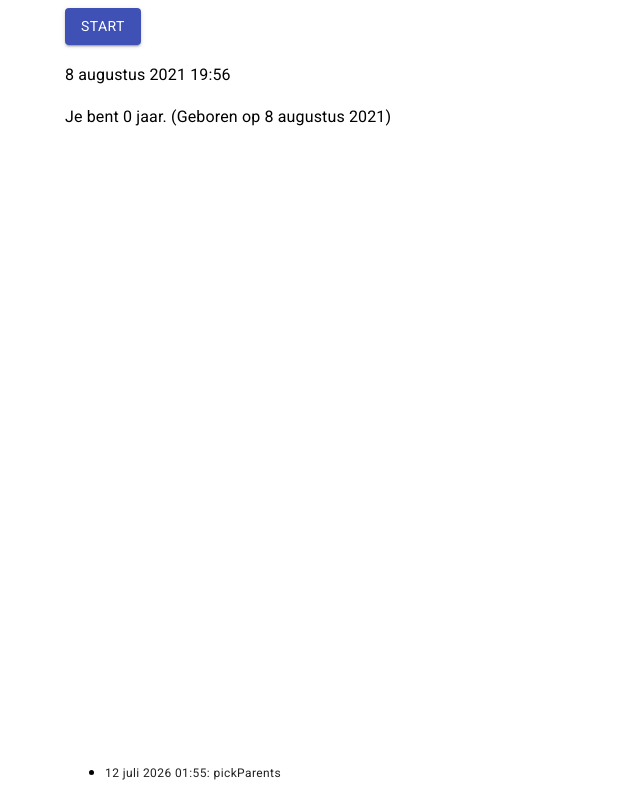
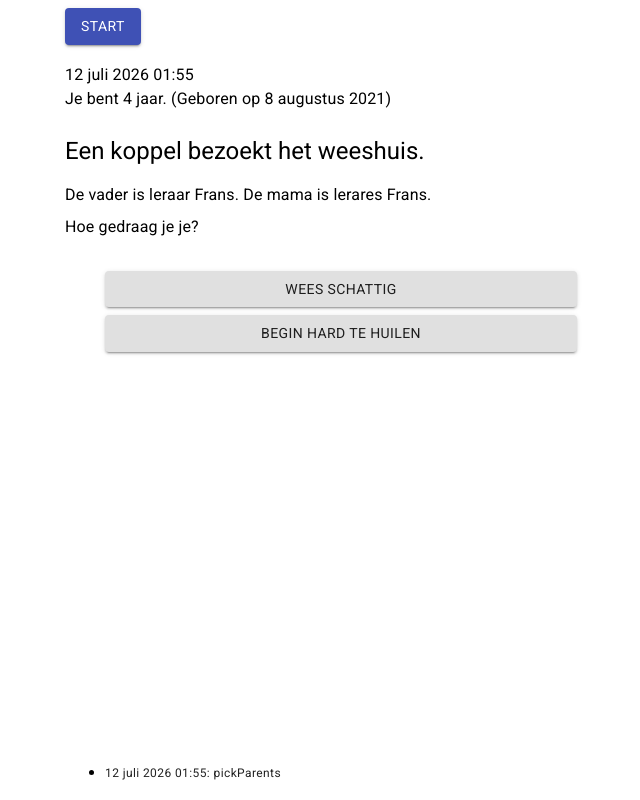
Before and after one commit to ThomasStock/onehundredyears, a React (Create React App) app: page / in a window 1280 px wide. Shown: the whole page, without its empty margins (299-939 px from the left). Built offline with nearby package versions, Linux system fonts and the light colour scheme.

Commit message:
random parents

```diff
--- a/src/App.tsx
+++ b/src/App.tsx
@@ -15,7 +15,6 @@ const App = () => {
 	const toggleTime = () => (running ? stop() : start())
 
 	const age = date.diff(birthDate, 'year')
-	console.log('currentEvent', currentEvent)
 
 	return (
 		<Container maxWidth="sm">
@@ -25,7 +24,6 @@ const App = () => {
 			<br />
 			<br />
 			<Typography>{date.format('LL LT')}</Typography>
-			<br />
 
 			<Typography>
 				Je bent {age} jaar. (Geboren op {birthDate.format('LL')})
--- a/src/life/events/EventComponent.tsx
+++ b/src/life/events/EventComponent.tsx
@@ -1,11 +1,36 @@
-import { EventData } from './types'
+import { Box, Button, Typography } from '@material-ui/core'
+import registry from './registry'
+import { EventConfig, EventData } from './types'
 
 interface Props {
 	eventData: EventData
 }
 
 const EventComponent = ({ eventData }: Props) => {
-	return <>{JSON.stringify(eventData)}</>
+	const eventConfig = registry.get(eventData.key) as EventConfig
+	const { choices, title, description } = eventConfig
+	const Description = typeof description === 'string' ? () => <Typography>{description}</Typography> : description
+	return (
+		<Box marginTop={3}>
+			<Typography variant="h5" gutterBottom>
+				{title}
+			</Typography>
+			<Box marginTop={2} marginBottom={4}>
+				<Description />
+			</Box>
+			<Box marginLeft={5} marginRight={5}>
+				{choices.map((choice) => {
+					return (
+						<Box key={choice.key} marginBottom={1}>
+							<Button onClick={choice.onSelect} fullWidth variant="contained">
+								{choice.description}
+							</Button>
+						</Box>
+					)
+				})}
+			</Box>
+		</Box>
+	)
 }
 
 export default EventComponent
--- a/src/life/events/data/pickParents.ts
+++ /dev/null
@@ -1,29 +0,0 @@
-import { EventConfig } from '../types'
-
-const pickParents: EventConfig = {
-	key: 'pickParents',
-	title: 'Een koppel bezoekt het weeshuis.',
-	chance: 100,
-	age: {
-		min: 4,
-		max: 6,
-	},
-	choices: [
-		{
-			key: 'cute',
-			description: 'Wees schattig',
-			onSelect: () => {
-				console.log('pick cute')
-			},
-		},
-		{
-			key: 'tantrum',
-			description: 'Begin hard te huilen',
-			onSelect: () => {
-				console.log('pick tantrum')
-			},
-		},
-	],
-}
-
-export default pickParents
--- /dev/null
+++ b/src/life/events/data/pickParents.tsx
@@ -0,0 +1,83 @@
+import { Box, Typography } from '@material-ui/core'
+import { registerEvent } from '../registry'
+import { EventConfig } from '../types'
+import { getRandomFromArray } from '../utils'
+
+interface Stats {
+	wealth?: number
+	love?: number
+	intelligence?: number
+}
+
+interface Parent {
+	description: (male?: boolean) => string
+	stats: Stats
+}
+
+const parents: Parent[] = [
+	{
+		description: (male) => (male ? 'baas van een stofzuiger fabriek' : 'bazin van een stofzuiger fabriek'),
+		stats: {
+			wealth: 84,
+			love: 19,
+		},
+	},
+	{
+		description: (male) => (male ? 'leraar Frans' : 'lerares Frans'),
+		stats: {
+			love: 68,
+			intelligence: 58,
+			wealth: 43,
+		},
+	},
+	{
+		description: (male) => (male ? 'viroloog' : 'virologe'),
+		stats: {
+			intelligence: 73,
+		},
+	},
+]
+
+const pickParents: EventConfig = {
+	key: 'pickParents',
+	title: 'Een koppel bezoekt het weeshuis.',
+	description: () => {
+		const dad = getRandomFromArray(parents)
+		const mom = getRandomFromArray(parents)
+		return (
+			<>
+				<Typography>
+					De vader is {dad.description(true)}. De mama is {mom.description(false)}.
+				</Typography>
+				<Box marginTop={1}>
+					<Typography>Hoe gedraag je je?</Typography>
+				</Box>
+			</>
+		)
+	},
+	chance: 100,
+	age: {
+		min: 4,
+		max: 6,
+	},
+	choices: [
+		{
+			key: 'cute',
+			description: 'Wees schattig',
+			onSelect: () => {
+				console.log('pick cute')
+			},
+		},
+		{
+			key: 'tantrum',
+			description: 'Begin hard te huilen',
+			onSelect: () => {
+				console.log('pick tantrum')
+			},
+		},
+	],
+}
+
+export default pickParents
+
+registerEvent(pickParents)
--- /dev/null
+++ b/src/life/events/registry.ts
@@ -0,0 +1,7 @@
+import { createRegistry } from '../../registry-factory'
+import { EventConfig } from './types'
+
+const registry = createRegistry<EventConfig>()
+export default registry
+
+export const registerEvent = (eventConfig: EventConfig) => registry.add(eventConfig.key, eventConfig)
--- a/src/life/events/types.ts
+++ b/src/life/events/types.ts
@@ -1,4 +1,5 @@
 import { Dayjs } from 'dayjs'
+import React from 'react'
 
 interface EventAge {
 	min?: number
@@ -14,6 +15,7 @@ interface ChoiceData {
 export interface EventConfig {
 	key: string
 	title: string
+	description: string | React.FunctionComponent
 	chance: number
 	age: EventAge
 	choices: ChoiceData[]
--- a/src/life/events/utils.ts
+++ b/src/life/events/utils.ts
@@ -29,3 +29,5 @@ export const generateEvent = (birthDate: Dayjs, { age, key }: EventConfig) => {
 export const getNextEvent = (events: EventData[]) => {
 	return events[events.length - 1]
 }
+
+export const getRandomFromArray = (array: any[]) => array[Math.floor(Math.random() * array.length)]
--- a/src/life/useLife.tsx
+++ b/src/life/useLife.tsx
@@ -1,5 +1,5 @@
 import dayjs from 'dayjs'
-import { useMemo, useReducer } from 'react'
+import { useEffect, useMemo, useReducer } from 'react'
 import { init, reducer } from './reducer'
 import anime, { AnimeInstance } from 'animejs'
 import { getNextEvent } from './events/utils'
@@ -11,7 +11,8 @@ const useLife = () => {
 	const { date, events } = state
 	const nextEvent = useMemo(() => getNextEvent(events), [events])
 	const currentEvent = nextEvent.date.valueOf() === date.valueOf() ? nextEvent : undefined
-	console.log('nextEvent.valueOf() ', nextEvent.date.valueOf(), date.valueOf())
+
+	useEffect(() => start(), [])
 
 	const start = () => {
 		dispatch({ type: 'start' })
@@ -25,7 +26,7 @@ const useLife = () => {
 		animation = anime({
 			targets: currentAnimation,
 			ticks: nextEvent.date.valueOf(),
-			duration: 4000,
+			duration: 40,
 
 			change: (anim) => {
 				dispatch({ type: 'progress', payload: dayjs(currentAnimation.ticks) })
--- /dev/null
+++ b/src/registry-factory/createRegistry.ts
@@ -0,0 +1,46 @@
+import { Registry } from './types'
+
+export default function createRegistry<T>() {
+	const registry: Registry<T> = {}
+
+	const add = (key: string, registration: T) => {
+		// Always use lower case (from a framework point of view) -- to minimize issues
+		key = key.toLowerCase()
+
+		if (registry.hasOwnProperty(key)) {
+			// eslint-disable-next-line no-console
+			console.warn(`A registration for key ${key} has already been registered.`)
+		}
+		registry[key] = registration
+	}
+
+	const get = (key: string) => {
+		// Always use lower case (from a framework point of view) -- to minimize issues
+		key = key.toLowerCase()
+
+		return registry[key] || undefined
+	}
+
+	const keys = () => Object.keys(registry)
+
+	const all = () => Object.values(registry)
+
+	const clear = () => deleteProperties(registry)
+
+	const remove = (key: string) => {
+		// Always use lower case (from a framework point of view) -- to minimize issues
+		key = key.toLowerCase()
+
+		delete registry[key]
+	}
+
+	return { add, get, all, keys, clear, remove }
+}
+
+const deleteProperties = (objectToClean: { [x: string]: any }) => {
+	for (const x in objectToClean) {
+		if (objectToClean.hasOwnProperty(x)) {
+			delete objectToClean[x]
+		}
+	}
+}
--- /dev/null
+++ b/src/registry-factory/index.tsx
@@ -0,0 +1,4 @@
+import createRegistry from './createRegistry'
+
+export type { Registry } from './types'
+export { createRegistry }
--- /dev/null
+++ b/src/registry-factory/types.ts
@@ -0,0 +1,3 @@
+export interface Registry<T> {
+	[key: string]: T
+}
```
